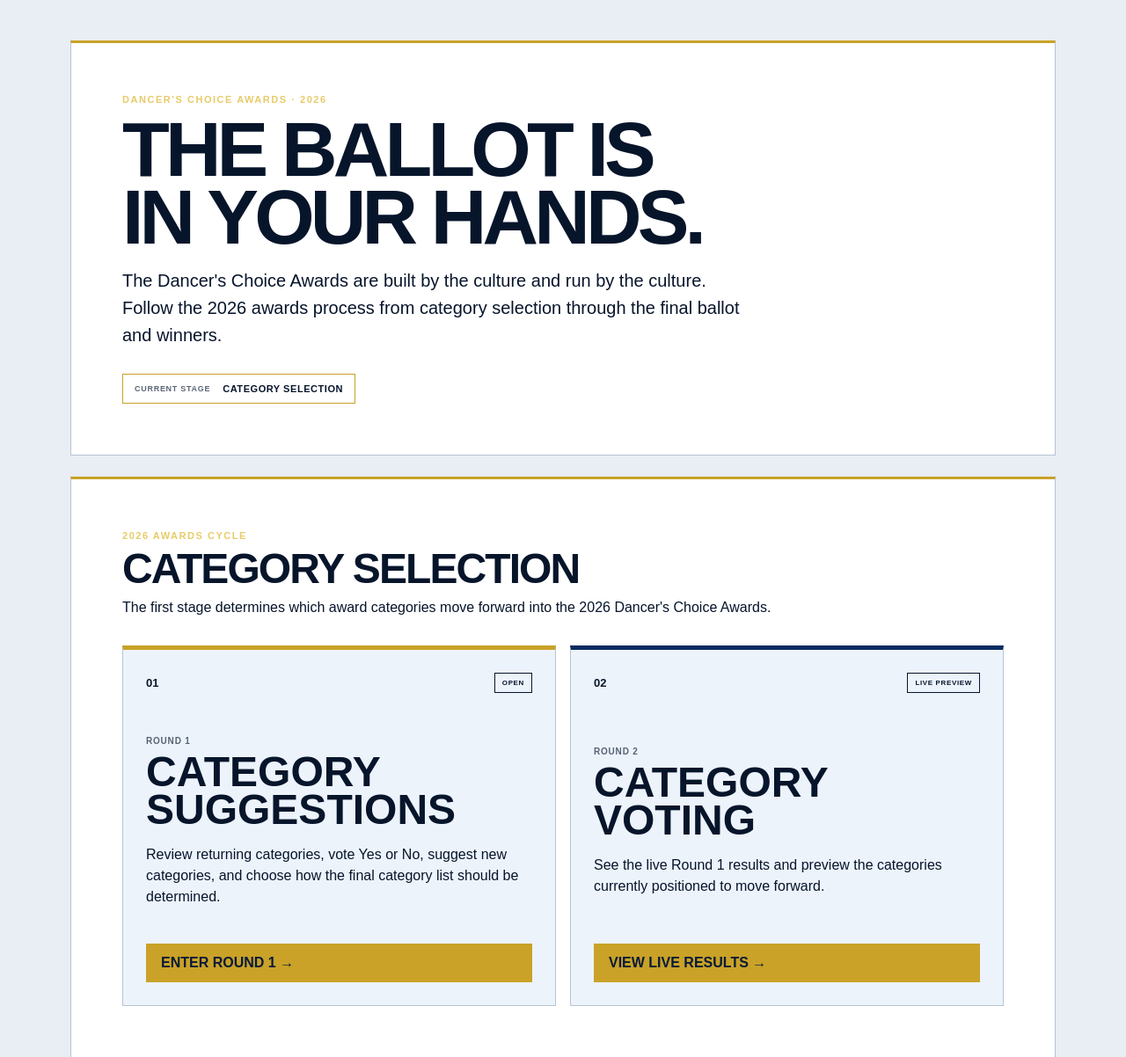
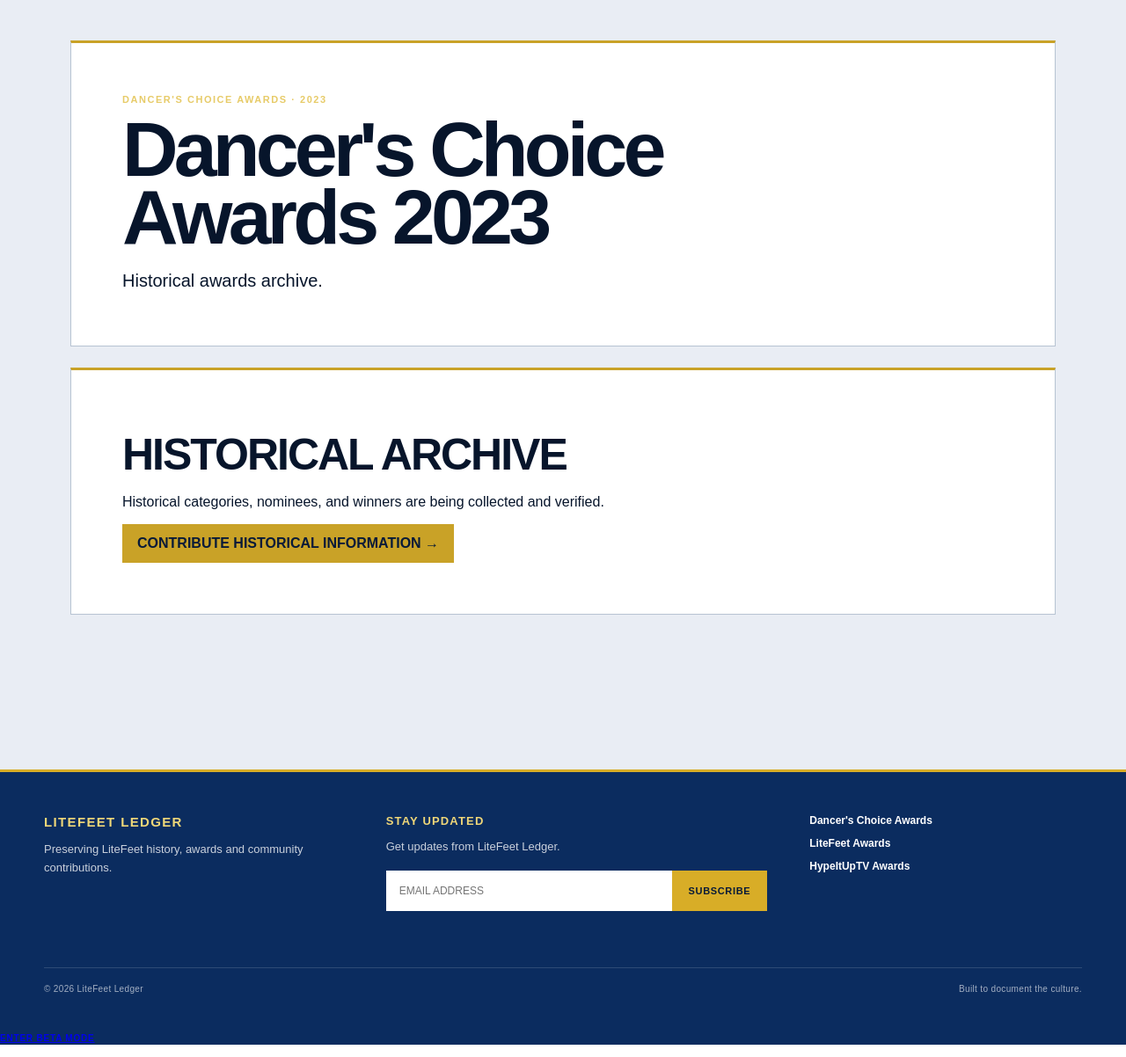
Before and after one commit to teethecreative/litefeet-archive, a Flask app: page /awards/dancers-choice/2023 in a window 1280 px wide. Shown: the part 70-1272 px from the top of the page at 88% size. Run offline with Flask 3, Linux system fonts and the light colour scheme.

Commit message:
Fix historical awards and archive evidence submissions

```diff
--- a/dca_rebuild/app.py
+++ b/dca_rebuild/app.py
@@ -1543,6 +1543,14 @@ def lfa_submit():
             request.form.get("team_name") or ""
         ).strip()
 
+        additional_details = (
+            request.form.get("additional_details") or ""
+        ).strip()
+
+        source_information = (
+            request.form.get("source_information") or ""
+        ).strip()
+
         submitter_email = (
             request.form.get("submitter_email") or ""
         ).strip().lower()
@@ -1582,8 +1590,8 @@ def lfa_submit():
             category_name=category_name,
             winner_name=winner_name,
             team_name=team_name or None,
-            additional_details=None,
-            source_information=None,
+            additional_details=additional_details or None,
+            source_information=source_information or None,
             submitter_email=submitter_email or None,
             status="pending",
         )
--- a/dca_rebuild/templates/award_landing.html
+++ b/dca_rebuild/templates/award_landing.html
@@ -34,6 +34,7 @@
 
 {% include "_navigation.html" %}
 
+{% if page_type == "dca-2026" %}
 <main class="dca-cycle-hub">
 
     <section class="dca-cycle-hero">
@@ -369,6 +370,28 @@
     </section>
 
 </main>
+{% else %}
+<!-- PHASE 3A: HISTORICAL AWARDS -->
+<main class="dca-cycle-hub">
+    <section class="dca-cycle-hero">
+        <div class="label">{{ eyebrow }} · {{ title }}</div>
+        <h1>{{ page_title }}</h1>
+        <p class="dca-cycle-hero__lead">{{ subtitle }}</p>
+    </section>
+
+    <section class="dca-cycle-section">
+        <h2>HISTORICAL ARCHIVE</h2>
+        <p>
+            Historical categories, nominees, and winners
+            are being collected and verified.
+        </p>
+        <a href="{{ url_for('lfa_home') }}#contribute">
+            CONTRIBUTE HISTORICAL INFORMATION →
+        </a>
+    </section>
+</main>
+{% endif %}
+
 
 
     {% include "_footer.html" %}
```
Also changed, not shown: dca_rebuild/templates/lfa_home.html (+22 -0 lines).
